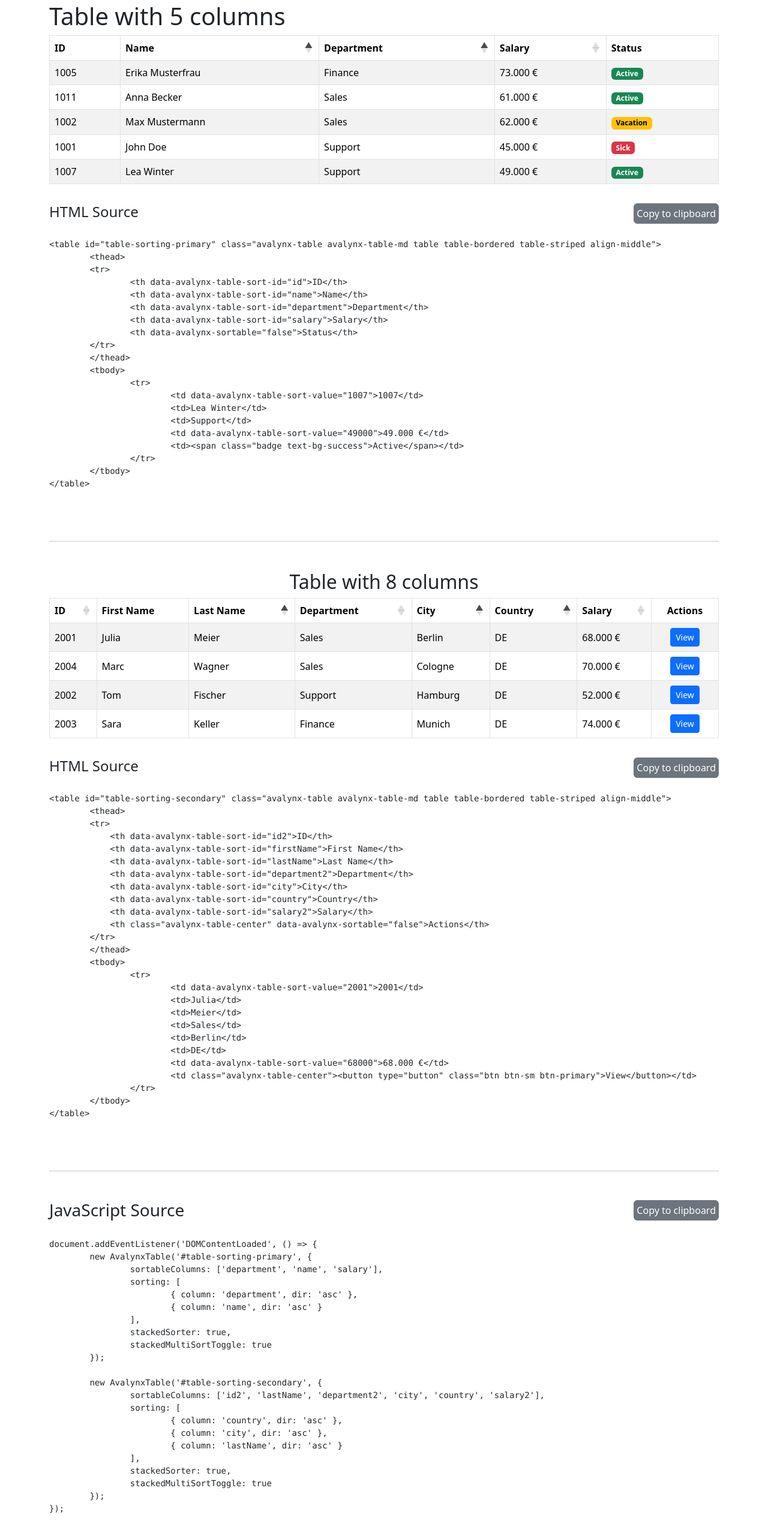
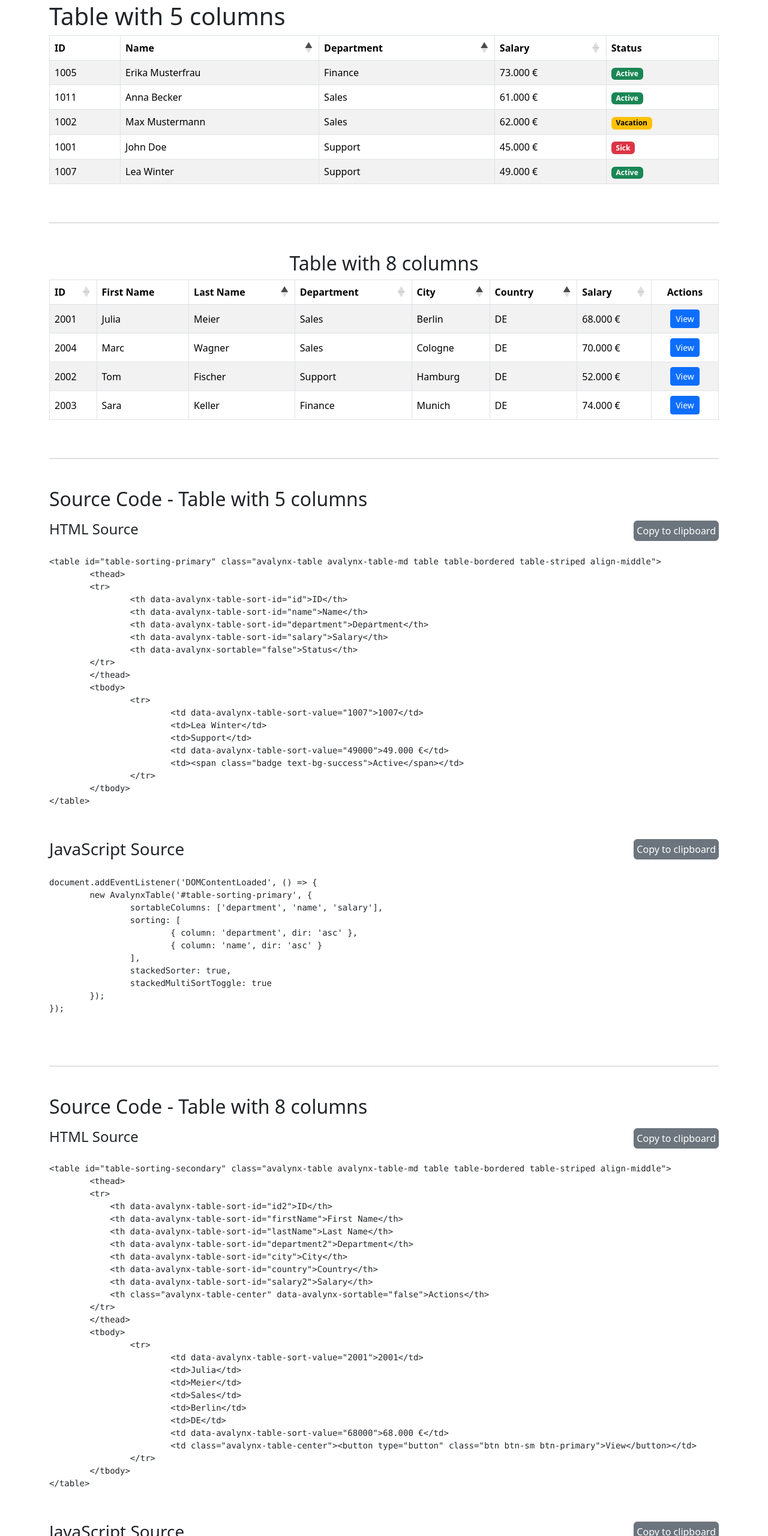
Before and after one commit to avalynx/avalynx-table, a website: page examples/table-sorting.html in a window 1280 px wide. Shown: the part 239-2800 px from the top of the page at 60% size. Drawn offline with nearby package versions, Linux system fonts and the light colour scheme; a script that the page names is missing; a small style sheet from the web is missing.

Commit message:
Add unique table IDs and improve source code examples in demos
Enhanced table examples (`table-options.html`, `table.html`, `table-sorting.html`, and `table-custom-css.html`) by assigning unique table IDs, improving HTML/CSS/JS examples with clearer structure and updated copy-to-clipboard references. Simplified table initialization scripts for better readability.

```diff
--- a/examples/table-sorting.html
+++ b/examples/table-sorting.html
@@ -96,36 +96,6 @@
 		</div>
 	</div>
 
-	<div class="row mt-3">
-		<div class="col-12">
-			<h4>HTML Source
-				<button class="p-1 float-end btn btn-secondary btn-small" data-copy-target="tableBlock1">Copy to clipboard</button>
-			</h4>
-			<pre><code class="language-xml" id="tableBlock1">
-&lt;table id=&quot;table-sorting-primary&quot; class=&quot;avalynx-table avalynx-table-md table table-bordered table-striped align-middle&quot;&gt;
-	&lt;thead&gt;
-	&lt;tr&gt;
-		&lt;th data-avalynx-table-sort-id=&quot;id&quot;&gt;ID&lt;/th&gt;
-		&lt;th data-avalynx-table-sort-id=&quot;name&quot;&gt;Name&lt;/th&gt;
-		&lt;th data-avalynx-table-sort-id=&quot;department&quot;&gt;Department&lt;/th&gt;
-		&lt;th data-avalynx-table-sort-id=&quot;salary&quot;&gt;Salary&lt;/th&gt;
-		&lt;th data-avalynx-sortable=&quot;false&quot;&gt;Status&lt;/th&gt;
-	&lt;/tr&gt;
-	&lt;/thead&gt;
-	&lt;tbody&gt;
-		&lt;tr&gt;
-			&lt;td data-avalynx-table-sort-value=&quot;1007&quot;&gt;1007&lt;/td&gt;
-			&lt;td&gt;Lea Winter&lt;/td&gt;
-			&lt;td&gt;Support&lt;/td&gt;
-			&lt;td data-avalynx-table-sort-value=&quot;49000&quot;&gt;49.000 €&lt;/td&gt;
-			&lt;td&gt;&lt;span class=&quot;badge text-bg-success&quot;&gt;Active&lt;/span&gt;&lt;/td&gt;
-		&lt;/tr&gt;
-	&lt;/tbody&gt;
-&lt;/table&gt;
-			</code></pre>
-		</div>
-	</div>
-
 	<hr class="my-5">
 
 	<h2 class="avalynx-table-center">Table with 8 columns</h2>
@@ -190,6 +160,61 @@
 		</div>
 	</div>
 
+	<hr class="my-5">
+
+	<h2 class="mt-4">Source Code - Table with 5 columns</h2>
+	<div class="row mt-3">
+		<div class="col-12">
+			<h4>HTML Source
+				<button class="p-1 float-end btn btn-secondary btn-small" data-copy-target="tableBlock1">Copy to clipboard</button>
+			</h4>
+			<pre><code class="language-xml" id="tableBlock1">
+&lt;table id=&quot;table-sorting-primary&quot; class=&quot;avalynx-table avalynx-table-md table table-bordered table-striped align-middle&quot;&gt;
+	&lt;thead&gt;
+	&lt;tr&gt;
+		&lt;th data-avalynx-table-sort-id=&quot;id&quot;&gt;ID&lt;/th&gt;
+		&lt;th data-avalynx-table-sort-id=&quot;name&quot;&gt;Name&lt;/th&gt;
+		&lt;th data-avalynx-table-sort-id=&quot;department&quot;&gt;Department&lt;/th&gt;
+		&lt;th data-avalynx-table-sort-id=&quot;salary&quot;&gt;Salary&lt;/th&gt;
+		&lt;th data-avalynx-sortable=&quot;false&quot;&gt;Status&lt;/th&gt;
+	&lt;/tr&gt;
+	&lt;/thead&gt;
+	&lt;tbody&gt;
+		&lt;tr&gt;
+			&lt;td data-avalynx-table-sort-value=&quot;1007&quot;&gt;1007&lt;/td&gt;
+			&lt;td&gt;Lea Winter&lt;/td&gt;
+			&lt;td&gt;Support&lt;/td&gt;
+			&lt;td data-avalynx-table-sort-value=&quot;49000&quot;&gt;49.000 €&lt;/td&gt;
+			&lt;td&gt;&lt;span class=&quot;badge text-bg-success&quot;&gt;Active&lt;/span&gt;&lt;/td&gt;
+		&lt;/tr&gt;
+	&lt;/tbody&gt;
+&lt;/table&gt;
+			</code></pre>
+		</div>
+	</div>
+
+	<div class="row mt-3">
+		<div class="col-12">
+			<h3>JavaScript Source<a class="p-1 float-end btn btn-secondary btn-small" data-copy-target="codeBlock1">Copy to clipboard</a></h3>
+			<pre><code class="language-javascript" id="codeBlock1">
+document.addEventListener('DOMContentLoaded', () => {
+	new AvalynxTable('#table-sorting-primary', {
+		sortableColumns: ['department', 'name', 'salary'],
+		sorting: [
+			{ column: 'department', dir: 'asc' },
+			{ column: 'name', dir: 'asc' }
+		],
+		stackedSorter: true,
+		stackedMultiSortToggle: true
+	});
+});
+			</code></pre>
+		</div>
+	</div>
+
+	<hr class="my-5">
+
+	<h2 class="mt-4">Source Code - Table with 8 columns</h2>
 	<div class="row mt-3">
 		<div class="col-12">
 			<h4>HTML Source
@@ -226,21 +251,11 @@
 		</div>
 	</div>
 
-	<hr class="my-5">
-
-	<h3>JavaScript Source<a class="p-1 float-end btn btn-secondary btn-small" data-copy-target="codeBlock">Copy to clipboard</a></h3>
-	<pre><code class="language-javascript" id="codeBlock">
+	<div class="row mt-3">
+		<div class="col-12">
+			<h3>JavaScript Source<a class="p-1 float-end btn btn-secondary btn-small" data-copy-target="codeBlock2">Copy to clipboard</a></h3>
+			<pre><code class="language-javascript" id="codeBlock2">
 document.addEventListener('DOMContentLoaded', () => {
-	new AvalynxTable('#table-sorting-primary', {
-		sortableColumns: ['department', 'name', 'salary'],
-		sorting: [
-			{ column: 'department', dir: 'asc' },
-			{ column: 'name', dir: 'asc' }
-		],
-		stackedSorter: true,
-		stackedMultiSortToggle: true
-	});
-
 	new AvalynxTable('#table-sorting-secondary', {
 		sortableColumns: ['id2', 'lastName', 'department2', 'city', 'country', 'salary2'],
 		sorting: [
@@ -252,7 +267,9 @@ document.addEventListener('DOMContentLoaded', () => {
 		stackedMultiSortToggle: true
 	});
 });
-	</code></pre>
+			</code></pre>
+		</div>
+	</div>
 
 	<footer class="mt-5 pt-4 border-top">
 		<a href="https://github.com/avalynx/avalynx-table" target="_blank" class="btn btn-primary">AvalynxTable on GitHub</a>
```
Also changed, not shown: examples/table-custom-css.html (+35 -9 lines), examples/table-options.html (+68 -10 lines), examples/table.html (+50 -32 lines).
